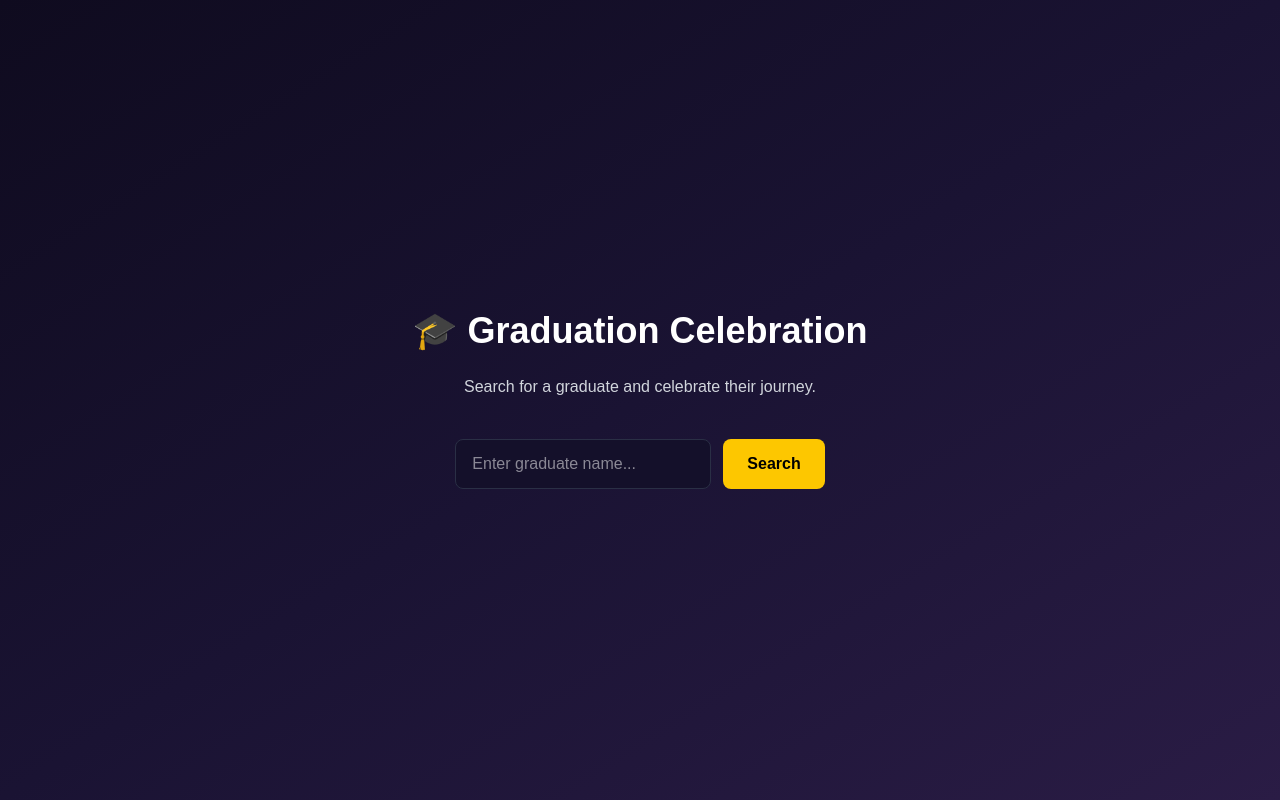
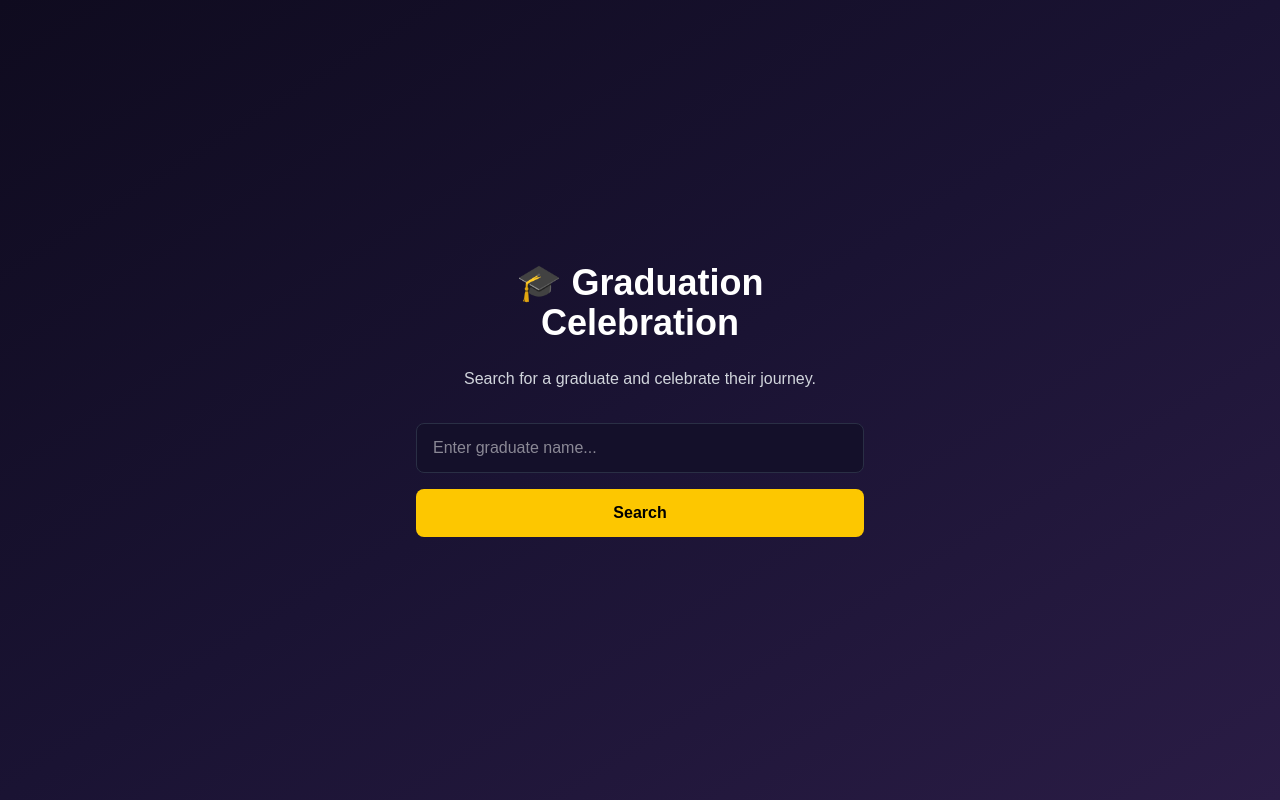
Before and after one commit to SaroN-Sa/graduation-platform, a Next.js app: page / in a window 1280 px wide. Built offline with nearby package versions, Linux system fonts and the light colour scheme.

Commit message:
Enhance search functionality with suggestions

```diff
--- a/app/page.tsx
+++ b/app/page.tsx
@@ -1,59 +1,127 @@
 "use client"
 
-import { useState } from "react"
+import { useState, useEffect } from "react"
 import { useRouter } from "next/navigation"
+import { supabase } from "@/lib/supabaseClient"
 
 export default function HomePage() {
+  const [name, setName] = useState("")
+  const [suggestions, setSuggestions] = useState<any[]>([])
+  const [notFound, setNotFound] = useState(false)
 
-  const [name, setName] = useState("")
   const router = useRouter()
 
-  function handleSearch(e: React.FormEvent) {
+  // Search suggestions while typing
+  useEffect(() => {
+    async function fetchSuggestions() {
+      if (!name) {
+        setSuggestions([])
+        return
+      }
+
+      const { data } = await supabase
+        .from("graduates")
+        .select("name, slug")
+        .ilike("name", `${name}%`)
+        .limit(5)
+
+      setSuggestions(data || [])
+    }
+
+    fetchSuggestions()
+  }, [name])
+
+  async function handleSearch(e: React.FormEvent) {
     e.preventDefault()
+    setNotFound(false)
 
-    const slug = name.toLowerCase().replace(/\s+/g, "")
+    if (suggestions.length > 0) {
+      router.push(`/graduate/${suggestions[0].slug}`)
+      return
+    }
 
-    router.push(`graduate/${slug}`)
+    setNotFound(true)
+  }
+
+  function handleKeyDown(e: React.KeyboardEvent<HTMLInputElement>) {
+    // TAB autocomplete
+    if (e.key === "Tab" && suggestions.length > 0) {
+      e.preventDefault()
+      setName(suggestions[0].name)
+    }
+
+    // ENTER open first suggestion
+    if (e.key === "Enter" && suggestions.length > 0) {
+      e.preventDefault()
+      router.push(`/graduate/${suggestions[0].slug}`)
+    }
+  }
+
+  function selectSuggestion(g: any) {
+    router.push(`/graduate/${g.slug}`)
   }
 
   return (
+    <main className="min-h-screen flex items-center justify-center bg-gradient-to-br from-[#0f0b1f] via-[#1a1333] to-[#2a1c45] text-white px-4">
 
-    <main className="min-h-screen flex items-center justify-center bg-gradient-to-br from-[#0f0b1f] via-[#1a1333] to-[#2a1c45] text-white">
-
-      <div className="text-center px-6">
+      <div className="text-center w-full max-w-md">
 
         <h1 className="text-4xl font-bold mb-6">
           🎓 Graduation Celebration
         </h1>
 
-        <p className="text-gray-300 mb-10">
+        <p className="text-gray-300 mb-8">
           Search for a graduate and celebrate their journey.
         </p>
 
-        <form
-          onSubmit={handleSearch}
-          className="flex gap-3 justify-center"
-        >
+        <form onSubmit={handleSearch} className="relative">
 
           <input
             value={name}
-            onChange={(e)=>setName(e.target.value)}
+            onChange={(e) => {
+              setName(e.target.value)
+              setNotFound(false)
+            }}
+            onKeyDown={handleKeyDown}
             placeholder="Enter graduate name..."
-            className="px-4 py-3 rounded-lg bg-[#14102a] border border-[#2a2f45] text-white w-64"
+            className="px-4 py-3 rounded-lg bg-[#14102a] border border-[#2a2f45] text-white w-full"
           />
+
+          {/* Suggestions */}
+          {suggestions.length > 0 && (
+            <div className="absolute top-full left-0 w-full bg-[#14102a] border border-[#2a2f45] rounded-lg mt-2 z-40">
+
+              {suggestions.map((g) => (
+                <div
+                  key={g.slug}
+                  onClick={() => selectSuggestion(g)}
+                  className="px-4 py-3 hover:bg-[#1c1638] cursor-pointer text-left"
+                >
+                  {g.name}
+                </div>
+              ))}
+
+            </div>
+          )}
 
           <button
             type="submit"
-            className="bg-yellow-400 text-black px-6 py-3 rounded-lg font-semibold"
+            className="w-full mt-4 bg-yellow-400 text-black px-6 py-3 rounded-lg font-semibold"
           >
             Search
           </button>
 
         </form>
 
+        {/* Not found message */}
+        {notFound && (
+          <div className="mt-6 bg-red-500/10 border border-red-500 text-red-400 px-4 py-3 rounded-lg">
+            Graduate not found.
+          </div>
+        )}
+
       </div>
 
     </main>
-
   )
 }
```
